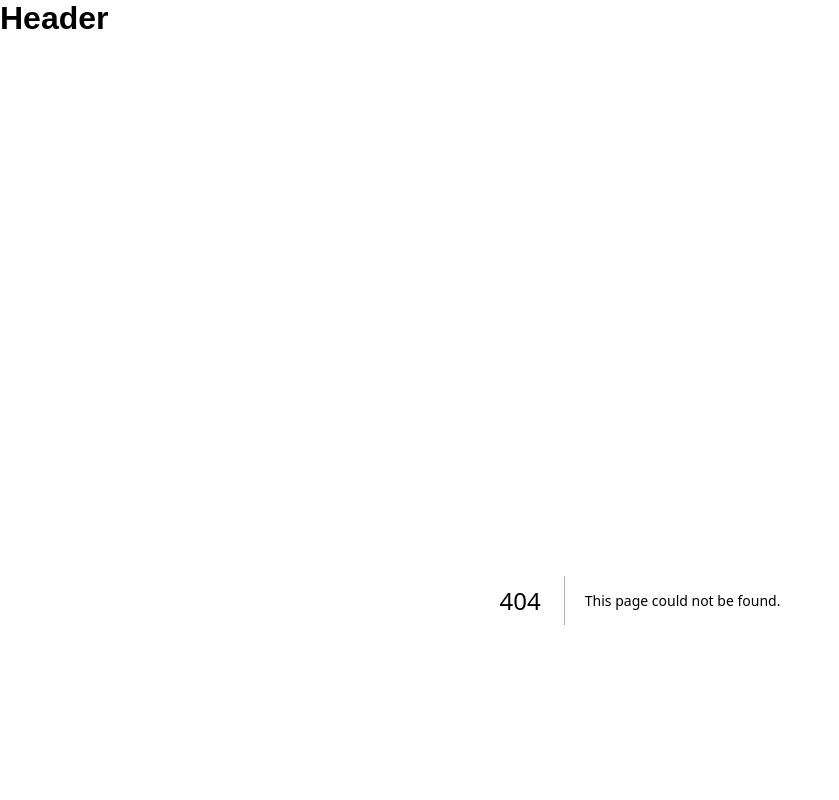
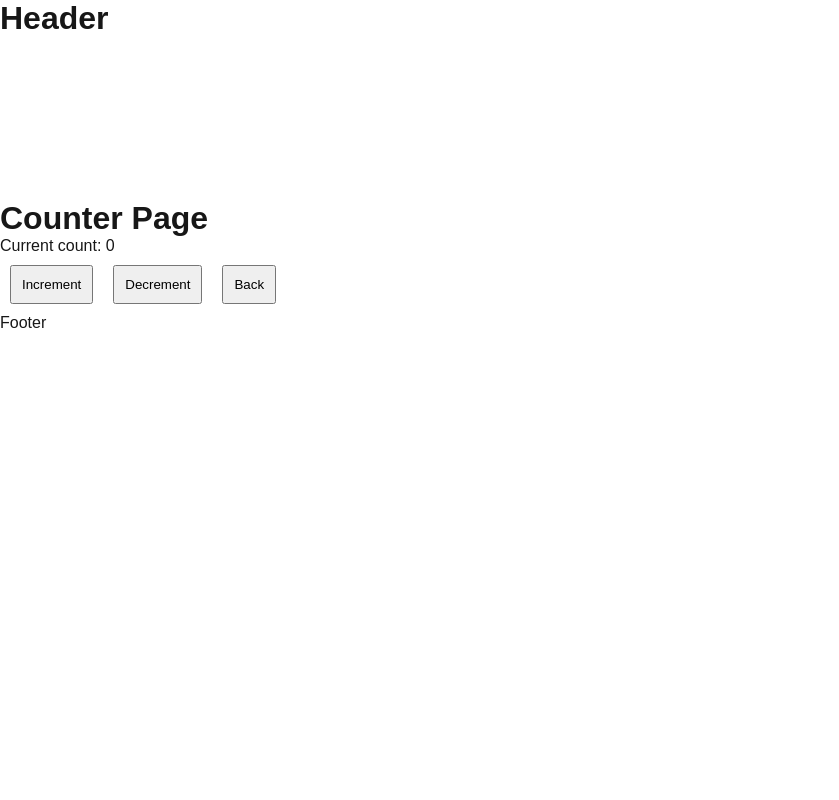
Before and after one commit to DongEsssss/nextjs, a Next.js app: page /counter in a window 1280 px wide. Before the commit this address had no page. Shown: the top 800 px of the page, without its empty margins (0-839 px from the left). Built offline with nearby package versions, Linux system fonts and the light colour scheme.

Commit message:
라우터 설정

```diff
--- a/package.json
+++ b/package.json
@@ -12,7 +12,8 @@
     "next": "15.1.4",
     "react": "^19.0.0",
     "react-dom": "^19.0.0",
-    "react-error-boundary": "^5.0.0"
+    "react-error-boundary": "^5.0.0",
+    "react-router-dom": "^6.28.1"
   },
   "devDependencies": {
     "@eslint/eslintrc": "^3",
--- a/src/app/home/(main)/page.tsx
+++ b/src/app/counter/page.tsx
@@ -1,10 +1,10 @@
 import React from 'react';
-import HomePage from '@/components/pages/homepage/HomePage';
+import CounterPage from '@/components/pages/counter/page';
 
 // 클라이언트 컴포넌트를 사용하는 경우 "use client" 추가
 const Home = () => {
     return (
-        <HomePage />
+        <CounterPage />
     );
 };
 
--- /dev/null
+++ b/src/app/home/page.tsx
@@ -0,0 +1,10 @@
+import React from 'react';
+import HomePage from '@/components/pages/homepage/page';
+
+const Home = () => {
+    return (
+        <HomePage />
+    );
+};
+
+export default Home;
--- /dev/null
+++ b/src/components/pages/counter/page.tsx
@@ -0,0 +1,20 @@
+"use client";
+
+import React, { useState } from 'react';
+import { useRouter } from 'next/navigation';
+
+export default function Counter() {
+    const [count, setCount] = useState(0);
+    const router = useRouter();
+
+    return (
+        <div>
+            <h1>Counter Page</h1>
+            <p>Current count: {count}</p>
+            <button onClick={() => setCount(count + 1)}>Increment</button>
+            <button onClick={() => setCount(count - 1)}>Decrement</button>
+
+            <button onClick={() => router.push('../home')}>Back</button>
+        </div>
+    );
+}
--- /dev/null
+++ b/src/components/pages/homepage/page.tsx
@@ -0,0 +1,45 @@
+"use client";
+
+import React, { useEffect, useState } from 'react';
+import { useRouter } from 'next/navigation';
+
+export default function HomePage() {
+    const [posts, setPosts] = useState([]);
+    const [loading, setLoading] = useState(true);
+    const router = useRouter();
+
+    useEffect(() => {
+        const fetchData = async () => {
+            try {
+                const response = await fetch('https://jsonplaceholder.typicode.com/posts');
+                const data = await response.json();
+                setPosts(data);
+            } catch (error) {
+                console.error('에러 발생:', error);
+                alert('어떤 에러로 안열림')
+            } finally {
+                setLoading(false);
+            }
+        };
+
+        fetchData();
+    }, []);
+
+
+    if (loading) {
+        return <p>Loading...</p>;
+    }
+
+    return (
+        <div>
+            <ul>
+                {posts.map((post: any) => (
+                    <li key={post.id}>
+                        {post.id}: {post.title}
+                    </li>
+                ))}
+            </ul>
+            <button onClick={() => router.push('/counter')}>카운터</button>
+        </div>
+    );
+}
--- a/src/style/globals.css
+++ b/src/style/globals.css
@@ -24,11 +24,6 @@ body {
   -moz-osx-font-smoothing: grayscale;
 }
 
-
-main {
-  height: 100vh;
-}
-
 header {
   height: 200px;
 }
@@ -53,3 +48,9 @@ a {
     color-scheme: dark;
   }
 }
+
+button {
+  margin: 10px;
+  padding: 10px;
+  gap: 20pxß;
+}
```
Also changed, not shown: src/components/pages/homepage/HomePage.tsx (deleted, +0 -16 lines), 1 other file (tests, documents, lock files or other folders).
